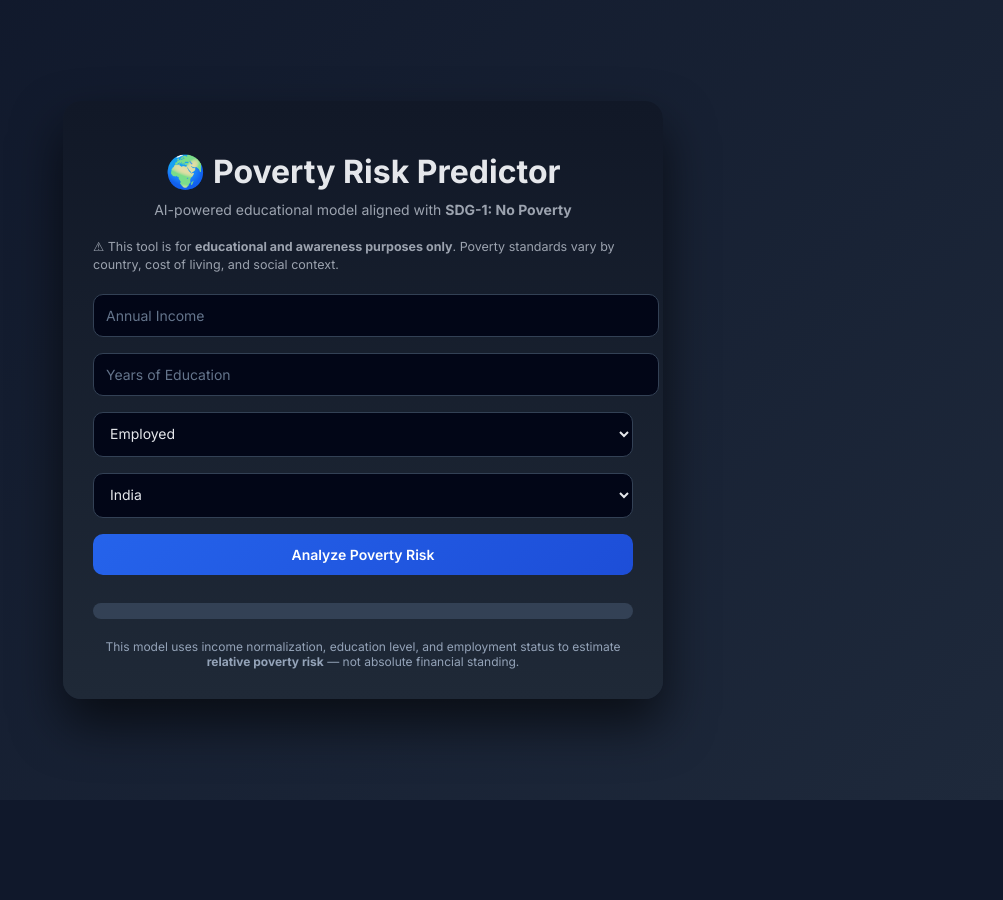
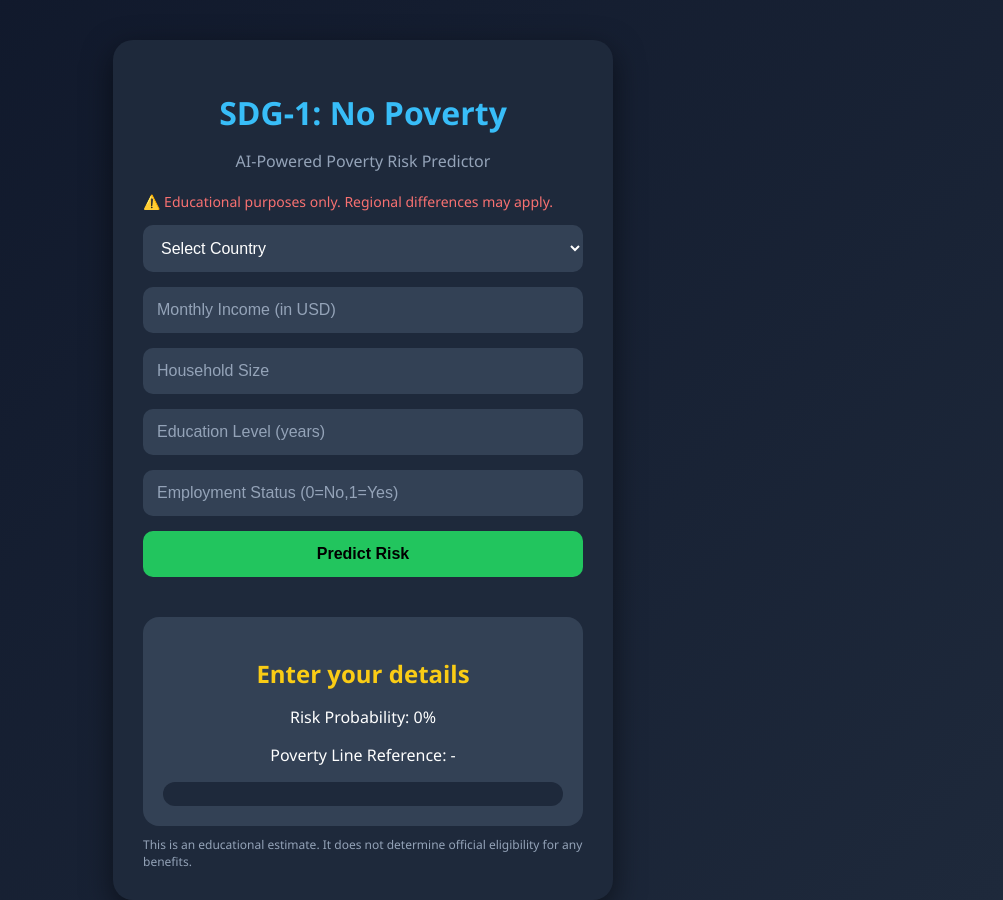
Before and after one commit to Github-of-dp/SDG_Poverty_App, a Flask app: page / in a window 1280 px wide. Shown: the whole page, without its empty margins (277-1280 px from the left). Before the commit the page ends 800 px from the top, so only its background shows below. Run offline with Flask 3, Linux system fonts and the light colour scheme.

Commit message:
Update index.html

```diff
--- a/templates/index.html
+++ b/templates/index.html
@@ -1,196 +1,137 @@
 <!DOCTYPE html>
-<html>
+<html lang="en">
 <head>
-    <title>Poverty Risk Predictor</title>
-
-    <!-- Google Font -->
-    <link href="https://fonts.googleapis.com/css2?family=Inter:wght@400;500;600;700&display=swap" rel="stylesheet">
-
+<meta charset="UTF-8">
+<title>SDG-1 Poverty Risk Predictor</title>
+<meta name="viewport" content="width=device-width, initial-scale=1.0">
 <style>
     body {
-            font-family: 'Inter', sans-serif;
+        font-family: 'Segoe UI', Tahoma, Geneva, Verdana, sans-serif;
         background: linear-gradient(135deg, #0f172a, #1e293b);
+        color: #fff;
+        margin: 0;
+        padding: 0;
+        display: flex;
+        justify-content: center;
+        align-items: flex-start;
         min-height: 100vh;
-            display: flex;
-            align-items: center;
-            justify-content: center;
-            margin: 0;
-            color: #e5e7eb;
     }
-
-        .box {
-            background: linear-gradient(180deg, #111827, #1f2937);
+    .container { margin-top: 40px; width: 100%; max-width: 500px; }
+    .card {
+        background: #1e293b;
+        border-radius: 20px;
         padding: 30px;
+        box-shadow: 0 10px 30px rgba(0,0,0,0.5);
+    }
+    h1 { text-align: center; color: #38bdf8; margin-bottom: 5px; }
+    p.subtitle { text-align: center; color: #94a3b8; margin-bottom: 20px; }
+    form { display: flex; flex-direction: column; }
+    input, select, button {
+        padding: 14px; margin-bottom: 15px; border-radius: 10px; border: none; font-size: 16px;
+    }
+    input, select { background: #334155; color: #fff; }
+    input::placeholder { color: #94a3b8; }
+    button {
+        background: #22c55e; color: #000; font-weight: bold; cursor: pointer; transition: 0.3s;
+    }
+    button:hover { background: #16a34a; }
+    .result-card {
+        background: #334155;
+        padding: 20px;
+        border-radius: 16px;
+        margin-top: 25px;
+        text-align: center;
+        animation: fadeIn 0.5s ease-in-out;
+    }
+    .result-card h2 { color: #facc15; margin-bottom: 10px; }
+    .disclaimer { font-size: 12px; color: #94a3b8; margin-top: 10px; }
+    /* Risk bar */
+    .risk-bar-container {
         width: 100%;
-            max-width: 540px;
-            border-radius: 18px;
-            box-shadow: 0 25px 50px rgba(0,0,0,0.6);
+        background: #1e293b;
+        border-radius: 12px;
+        overflow: hidden;
+        margin-top: 15px;
     }
-
-        h1 {
-            text-align: center;
-            margin-bottom: 10px;
-            font-weight: 700;
-            color: #e5e7eb;
+    .risk-bar {
+        height: 24px;
+        width: 0;
+        background: linear-gradient(to right, #facc15, #22c55e);
+        border-radius: 12px;
+        transition: width 0.8s ease;
     }
-
-        .subtitle {
-            text-align: center;
-            font-size: 14px;
-            color: #9ca3af;
-            margin-bottom: 20px;
-        }
-
-        input, select, button {
-            width: 100%;
-            padding: 12px;
-            margin: 8px 0;
-            border-radius: 10px;
-            border: none;
-            font-size: 14px;
-            font-family: 'Inter', sans-serif;
-        }
-
-        input, select {
-            background: #020617;
-            color: #e5e7eb;
-            border: 1px solid #334155;
-        }
-
-        input::placeholder {
-            color: #64748b;
-        }
-
-        button {
-            background: linear-gradient(135deg, #2563eb, #1d4ed8);
-            color: white;
-            font-weight: 600;
-            cursor: pointer;
-            transition: transform 0.2s ease, box-shadow 0.2s ease;
-        }
-
-        button:hover {
-            transform: translateY(-2px);
-            box-shadow: 0 8px 20px rgba(37,99,235,0.4);
-        }
-
-        .note {
-            font-size: 12.5px;
-            color: #9ca3af;
-            margin-top: 12px;
-            line-height: 1.4;
-        }
-
-        .result {
-            margin-top: 20px;
-            font-size: 16px;
-            font-weight: 600;
-        }
-
-        .bar {
-            height: 16px;
-            background: #334155;
-            border-radius: 999px;
-            margin-top: 10px;
-            overflow: hidden;
-        }
-
-        .fill {
-            height: 100%;
-            width: 0%;
-            border-radius: 999px;
-            transition: width 0.6s ease, background 0.4s ease;
-        }
-
-        .info {
-            margin-top: 10px;
-            font-size: 13px;
-            color: #cbd5f5;
-        }
-
-        footer {
-            margin-top: 20px;
-            font-size: 12px;
-            color: #94a3b8;
-            text-align: center;
-        }
+    @keyframes fadeIn { from {opacity:0; transform:translateY(-10px);} to {opacity:1; transform:translateY(0);} }
 </style>
 </head>
+<body>
+<div class="container">
+    <div class="card">
+        <h1>SDG-1: No Poverty</h1>
+        <p class="subtitle">AI-Powered Poverty Risk Predictor</p>
 
-<body>
+        <p style="color:#f87171; font-size:14px;">⚠️ Educational purposes only. Regional differences may apply.</p>
 
-<div class="box">
-    <h1>🌍 Poverty Risk Predictor</h1>
-    <div class="subtitle">
-        AI-powered educational model aligned with <b>SDG-1: No Poverty</b>
+        <form id="predictForm">
+            <select id="country" required>
+                <option value="">Select Country</option>
+                {% for c in countries %}
+                <option value="{{c}}">{{c}}</option>
+                {% endfor %}
+            </select>
+            <input type="number" step="any" id="income" placeholder="Monthly Income (in USD)" required>
+            <input type="number" step="any" id="household_size" placeholder="Household Size" required>
+            <input type="number" step="any" id="education" placeholder="Education Level (years)" required>
+            <input type="number" step="any" id="employment" placeholder="Employment Status (0=No,1=Yes)" required>
+            <button type="button" onclick="calculateRisk()">Predict Risk</button>
+        </form>
+
+        <div class="result-card">
+            <h2 id="status">Enter your details</h2>
+            <p id="probability">Risk Probability: 0%</p>
+            <p id="poverty_line">Poverty Line Reference: -</p>
+            <p id="global_msg"></p>
+            <p id="help_text"></p>
+            <div class="risk-bar-container">
+                <div class="risk-bar" id="risk_bar"></div>
+            </div>
         </div>
 
-    <p class="note">
-        ⚠ This tool is for <b>educational and awareness purposes only</b>.
-        Poverty standards vary by country, cost of living, and social context.
-    </p>
-
-    <form id="form">
-        <input type="number" name="income" placeholder="Annual Income" required>
-        <input type="number" name="education" placeholder="Years of Education" required>
-
-        <select name="employment">
-            <option value="1">Employed</option>
-            <option value="0">Unemployed</option>
-        </select>
-
-        <select name="country">
-            <option>India</option>
-            <option>USA</option>
-            <option>UK</option>
-            <option>UAE</option>
-            <option>Nigeria</option>
-            <option>Brazil</option>
-        </select>
-
-        <button type="submit">Analyze Poverty Risk</button>
-    </form>
-
-    <div id="result" class="result"></div>
-
-    <div class="bar">
-        <div id="fill" class="fill"></div>
+        <div class="disclaimer">
+            This is an educational estimate. It does not determine official eligibility for any benefits.
         </div>
-
-    <div id="comparison" class="info"></div>
-    <div id="help" class="info"></div>
-
-    <footer>
-        This model uses income normalization, education level, and employment status
-        to estimate <b>relative poverty risk</b> — not absolute financial standing.
-    </footer>
+    </div>
 </div>
 
 <script>
-document.getElementById("form").onsubmit = async (e) => {
-    e.preventDefault();
+async function calculateRisk() {
+    const data = {
+        country: document.getElementById('country').value,
+        income: document.getElementById('income').value,
+        household_size: document.getElementById('household_size').value,
+        education: document.getElementById('education').value,
+        employment: document.getElementById('employment').value
+    };
 
-    const res = await fetch("/predict", {
-        method: "POST",
-        body: new FormData(e.target)
+    if(!data.country) return alert("Please select a country.");
+
+    const res = await fetch('/predict', {
+        method: 'POST',
+        headers: { 'Content-Type':'application/json' },
+        body: JSON.stringify(data)
     });
 
-    const data = await res.json();
+    const result = await res.json();
 
-    document.getElementById("result").innerText =
-        `Poverty Risk: ${data.risk}% (${data.level})`;
+    document.getElementById('status').textContent = result.risk > 50 ? "High Poverty Risk" : "Low Poverty Risk";
+    document.getElementById('probability').textContent = `Risk Probability: ${result.risk}%`;
+    document.getElementById('poverty_line').textContent = `Poverty Line Reference: $${result.poverty_line}`;
+    document.getElementById('global_msg').textContent = result.global_msg;
+    document.getElementById('help_text').textContent = result.help_text;
 
-    const fill = document.getElementById("fill");
-    fill.style.width = data.risk + "%";
-    fill.style.background = data.color;
-
-    document.getElementById("comparison").innerText =
-        "🌐 Global comparison: " + data.comparison;
-
-    document.getElementById("help").innerText =
-        "🤝 Suggested support: " + data.help;
-};
+    const bar = document.getElementById('risk_bar');
+    bar.style.width = `${result.risk}%`;
+    bar.style.background = `linear-gradient(to right, #facc15, #22c55e)`;
+}
 </script>
-
 </body>
 </html>
```
Lines whose indentation alone changed are shown as unchanged.
